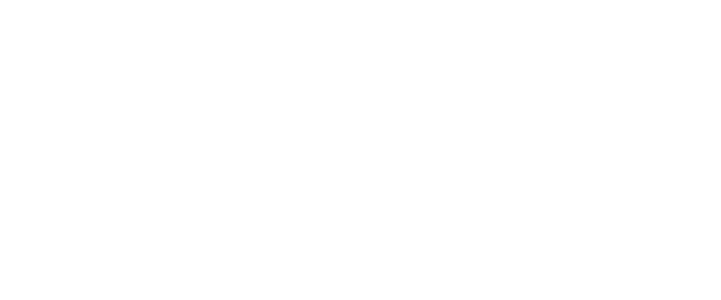
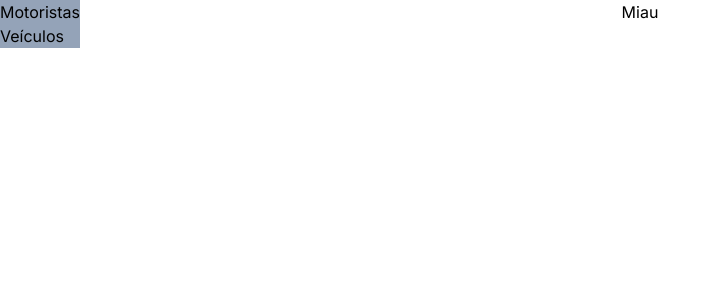
Before and after one commit to Alyssonzin/gestao-frota-web, a Next.js app in the folder gestao-frota/: page /motoristas in a window 1280 px wide. Shown: the top 300 px of the page, without its empty margins (0-721 px from the left). Built offline with nearby package versions, Linux system fonts and the light colour scheme.

Commit message:
começar tela de administração de motoristas

```diff
--- a/gestao-frota/src/app/motoristas/page.js
+++ b/gestao-frota/src/app/motoristas/page.js
@@ -1,9 +1,24 @@
 
 
 export default function Motoristas() {
-    return(
+    return (
         <>
+            <aside className="bg-slate-400 fixed">
+                <nav>
+                    <ul>
+                        <li>
+                            <a href="/motoristas">Motoristas</a>
+                        </li>
+                        <li>
+                            <a href="/veiculos">Veículos</a>
+                        </li>
+                    </ul>
+                </nav>
+            </aside>
 
+            <main className="h-screen">
+                <h2 className="text-center">Miau</h2>
+            </main>
         </>
     );
 }
--- a/gestao-frota/src/components/created/NavHome.js
+++ b/gestao-frota/src/components/created/NavHome.js
@@ -9,7 +9,7 @@ export default function NavHome() {
                 </Link>
 
                 <Link className="text-lg p-1 transition duration-200 hover:text-blue-500" href="/">Veículos</Link>
-                <Link className="text-lg p-1 transition duration-200 hover:text-blue-500" href="/">Motoristas</Link>
+                <Link className="text-lg p-1 transition duration-200 hover:text-blue-500" href="/motoristas">Motoristas</Link>
             </div>
 
             <Link className="items-center flex text-lg transition duration-200 hover:bg-blue-500 px-3 border-2 border-blue-500 rounded-lg" href='/login'>Login</Link>
```
